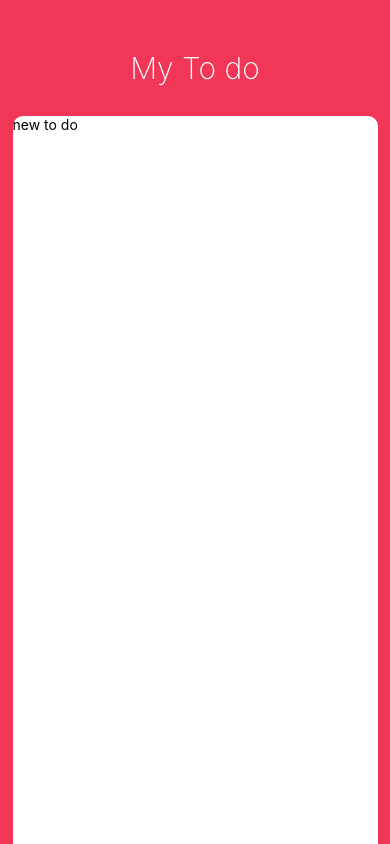
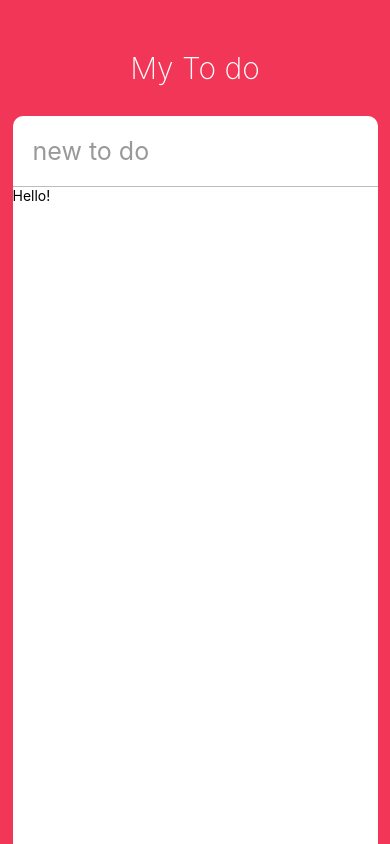
Before and after one commit to doroddong/React-Native-ToDo, a React Native app: screen / in a window 390 px wide. Built offline with nearby package versions, Linux system fonts and the light colour scheme.

Commit message:
UI part_2

```diff
--- a/App.js
+++ b/App.js
@@ -6,21 +6,48 @@ import {
   StatusBar,
   TextInput,
   Dimensions,
-  Platform
+  Platform,
+  ScrollView,
 } from 'react-native';
+import ToDo from "./ToDo"
 
 const {height,width} = Dimensions.get("window")
 
-export default function App() {
+export default class App extends React.Component {
+
+  state={
+    newToDo:""
+  };
+
+  render(){
+    const {newToDo}=this.state;
+
     return (
       <View style={styles.container}>
         <StatusBar barStyle="light-content" />
         <Text style={styles.title}>My To do</Text>
         <View style={styles.card}>
-        <TextInput style={styles.input} placeholder="new to do"/>
+          <TextInput
+            style={styles.input}
+            placeholder="new to do"
+            value={newToDo}
+            onChangeText={this._crontolNewToDo}
+            placeholderTextColor={"#999"}
+            returnKeyType={"done"}
+            autoCorret={false}
+            />
+          <ScrollView>
+            <ToDo/>
+          </ScrollView>
         </View>
       </View>
     );
+  }
+  _crontolNewToDo=text=>{
+    this.setState({
+      newToDo:text
+    });
+  };
 }
 
 const styles = StyleSheet.create({
@@ -56,5 +83,11 @@ const styles = StyleSheet.create({
         elevation:3
       }
     })
+  },
+  input:{
+    padding:20,
+    borderBottomColor:"#bbb",
+    borderBottomWidth:1,
+    fontSize:25
   }
 });
--- /dev/null
+++ b/ToDo.js
@@ -0,0 +1,13 @@
+import React from "react";
+import { View, Text, TouchableOpacity, StyleSheet} from "react-native";
+
+export default class ToDo extends React.Component{
+    render(){
+        return(
+            <View>
+                <Text>Hello!</Text>
+            </View>
+        );
+    }
+}
+const styles=StyleSheet.create({})
```
Lines whose indentation alone changed are shown as unchanged.
